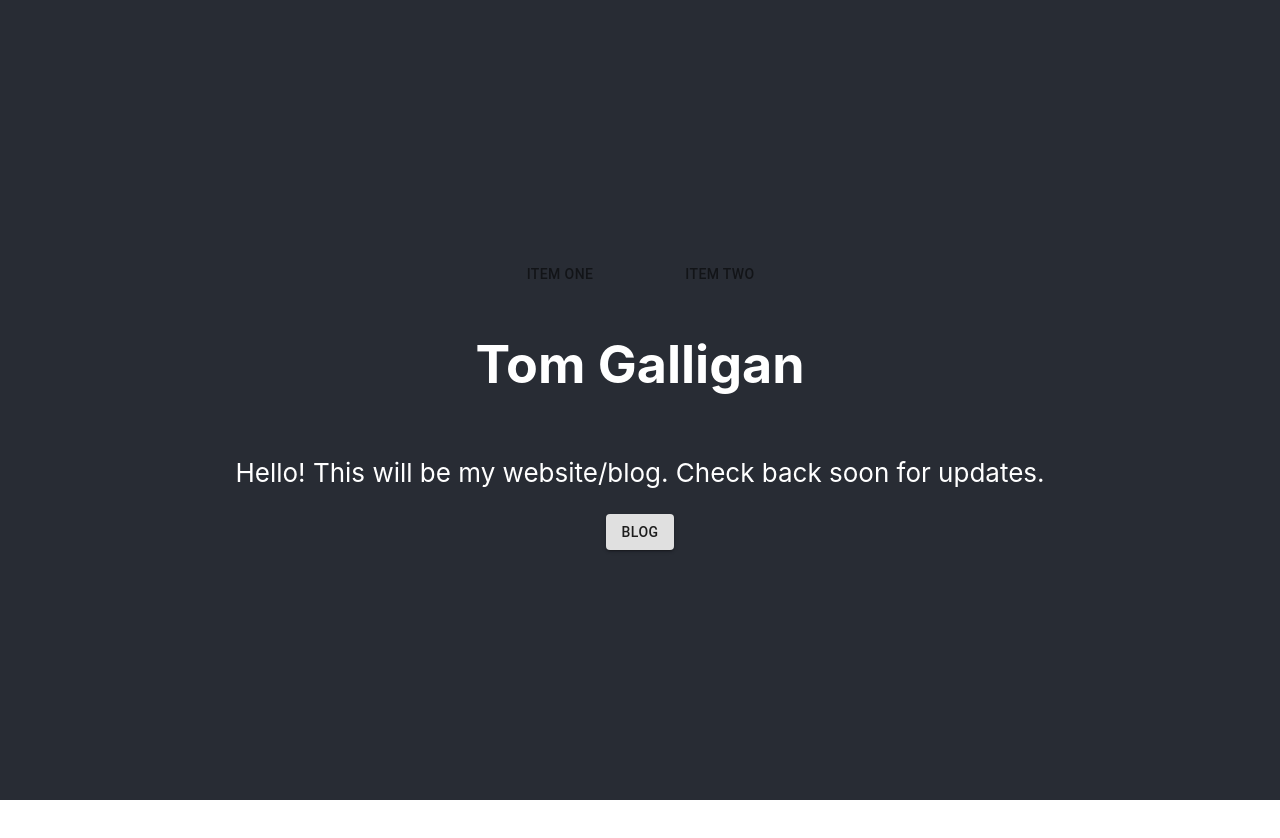
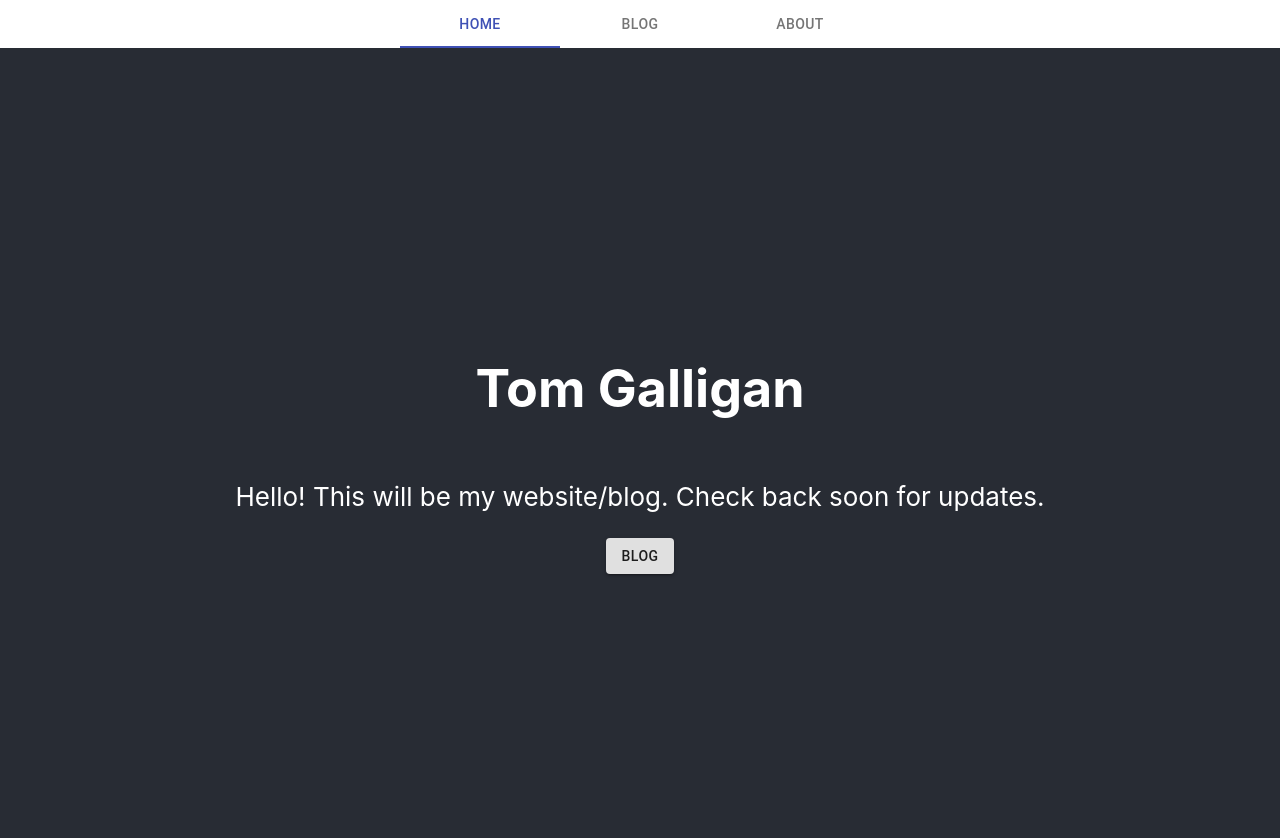
Before and after one commit to thomas-galligan/personal-website, a React (Create React App) app: page / in a window 1280 px wide. Shown: the top 838 px of the page. Before the commit the page ends 800 px from the top, so only its background shows below. Built offline with nearby package versions, Linux system fonts and the light colour scheme.

Commit message:
add tabs and about section

```diff
--- a/src/App.js
+++ b/src/App.js
@@ -3,25 +3,24 @@ import logo from './logo.svg';
 import './App.css';
 import { Button } from '@material-ui/core'
 import Blog from "./pages/Blog/Blog"
+import About from "./pages/About/About"
 import Header from './pages/components/header/header'
 function App() {
-  const [page, setPage] = useState("home")
+  const [page, setPage] = useState("Home")
+  const CurrentPage = pageMap[page]
+  return (
+    <div>
+      <Header pageSetting={{ page, setPage }} />
+      <CurrentPage pageSetting={{ page, setPage }} />
+    </div>
+  )
+}
 
-  switch (page) {
-    case "Home":
-      return <Home pageSetting={{ page, setPage }} />
-    case "Blog":
-      return <Blog pageSetting={{ page, setPage }} />
-    default:
-      return <Home pageSetting={{ page, setPage }} />
-  }
-}
 
 const Home = (props) => {
   return (
     <div className="App">
       <header className="App-header">
-        <Header props={props}></Header>
         <h1>Tom Galligan</h1>
         <p>
           Hello! This will be my website/blog. Check back soon for updates.
@@ -33,5 +32,11 @@ const Home = (props) => {
   );
 }
 
+const pageMap = {
+  Home, Blog, About
+}
+
+
+
 
 export default App;
--- /dev/null
+++ b/src/pages/About/About.js
@@ -0,0 +1,14 @@
+import React from 'react'
+import "./About.css"
+const About = (props) => {
+  return (
+    <div className="Blog">
+      <header>
+
+        <h1>This is going to be the about section.</h1>
+      </header>
+    </div>
+  )
+}
+
+export default About
--- a/src/pages/Blog/Blog.js
+++ b/src/pages/Blog/Blog.js
@@ -4,6 +4,7 @@ const Blog = (props) => {
   return (
     <div className="Blog">
       <header>
+
         <h1>This is going to be my blog.</h1>
       </header>
     </div>
--- a/src/pages/components/header/header.js
+++ b/src/pages/components/header/header.js
@@ -6,14 +6,15 @@ const Header = (props) => {
   console.log(props)
   return (
     <Tabs
-      value={props.page}
-      onChange={(event, newValue) => { props.setPage(newValue) }}
+      value={props.pageSetting.page}
+      onChange={(event, newValue) => { props.pageSetting.setPage(newValue) }}
       indicatorColor="primary"
       textColor="primary"
       centered
     >
-      <Tab value="Home" label="Item One" />
-      <Tab value="Blog" label="Item Two" />
+      <Tab value="Home" label="Home" />
+      <Tab value="Blog" label="Blog" />
+      <Tab value="About" label="About" />
     </Tabs>
   )
 }
```
Also changed, not shown: src/pages/About/About.css (added).
